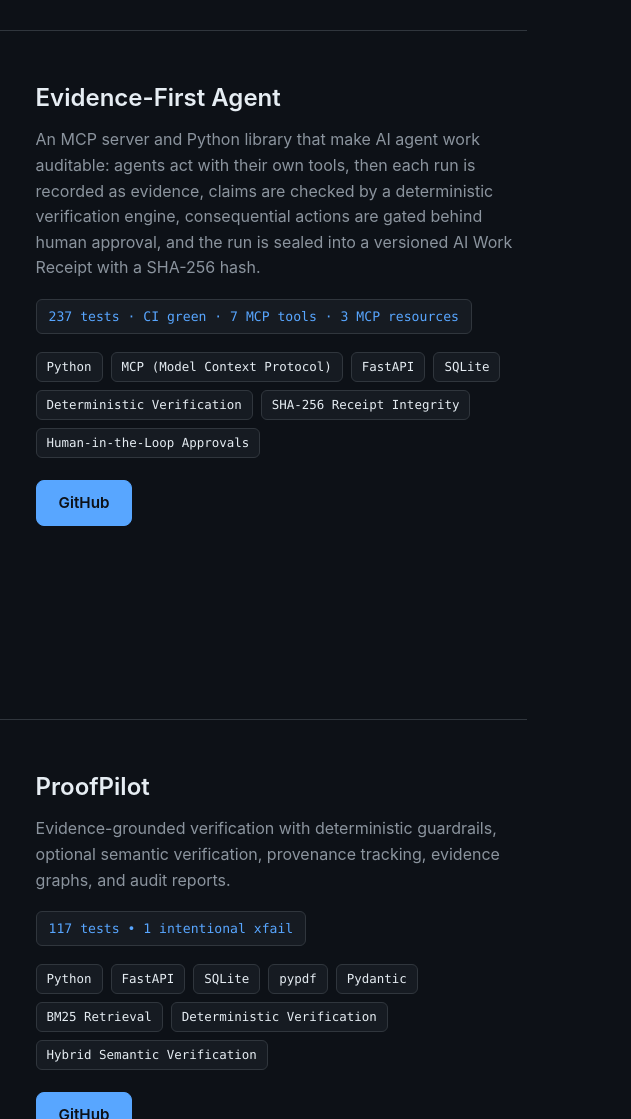
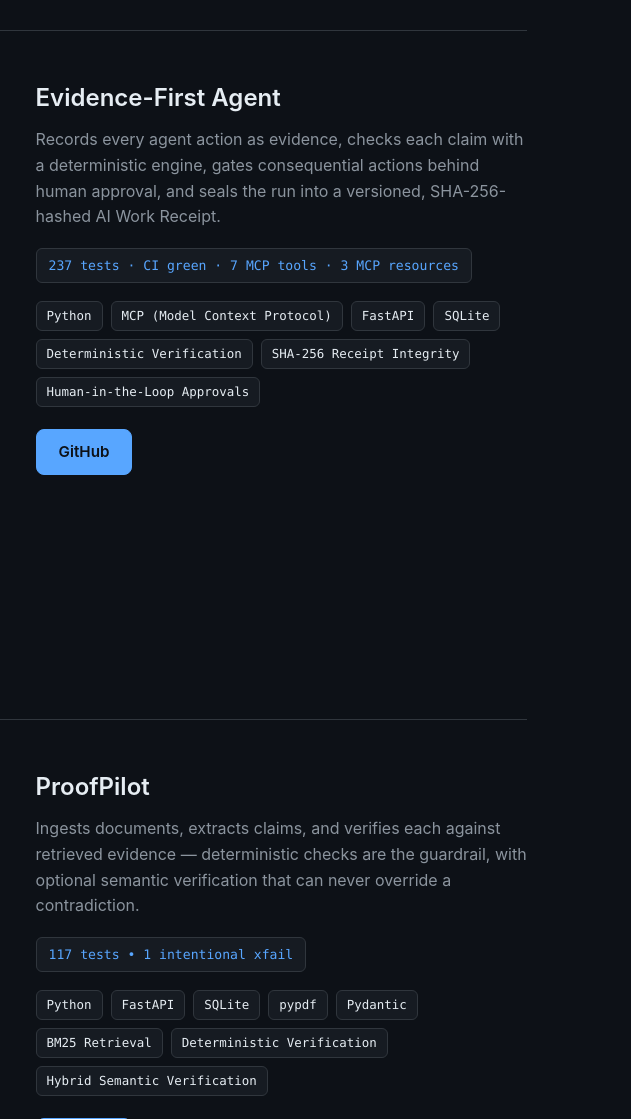
Before and after one commit to zhouzhihao09-crypto/portfolio, a plain HTML site: page index.html in a window 1280 px wide. Shown: the part 560-1679 px from the top of the page, 649-1280 px from the left. Drawn offline with Linux system fonts and the light colour scheme.

Commit message:
docs: clarify flagship project descriptions

```diff
--- a/index.html
+++ b/index.html
@@ -39,7 +39,7 @@
         </div>
         <div class="project-body">
           <h3 class="project-name">Evidence-First Agent</h3>
-          <p class="project-desc">An MCP server and Python library that make AI agent work auditable: agents act with their own tools, then each run is recorded as evidence, claims are checked by a deterministic verification engine, consequential actions are gated behind human approval, and the run is sealed into a versioned AI Work Receipt with a SHA-256 hash.</p>
+          <p class="project-desc">Records every agent action as evidence, checks each claim with a deterministic engine, gates consequential actions behind human approval, and seals the run into a versioned, SHA-256-hashed AI Work Receipt.</p>
           <p class="project-metric">237 tests · CI green · 7 MCP tools · 3 MCP resources</p>
           <ul class="tech">
             <li>Python</li>
@@ -63,7 +63,7 @@
         </div>
         <div class="project-body">
           <h3 class="project-name">ProofPilot</h3>
-          <p class="project-desc">Evidence-grounded verification with deterministic guardrails, optional semantic verification, provenance tracking, evidence graphs, and audit reports.</p>
+          <p class="project-desc">Ingests documents, extracts claims, and verifies each against retrieved evidence — deterministic checks are the guardrail, with optional semantic verification that can never override a contradiction.</p>
           <p class="project-metric">117 tests • 1 intentional xfail</p>
           <ul class="tech">
             <li>Python</li>
```
